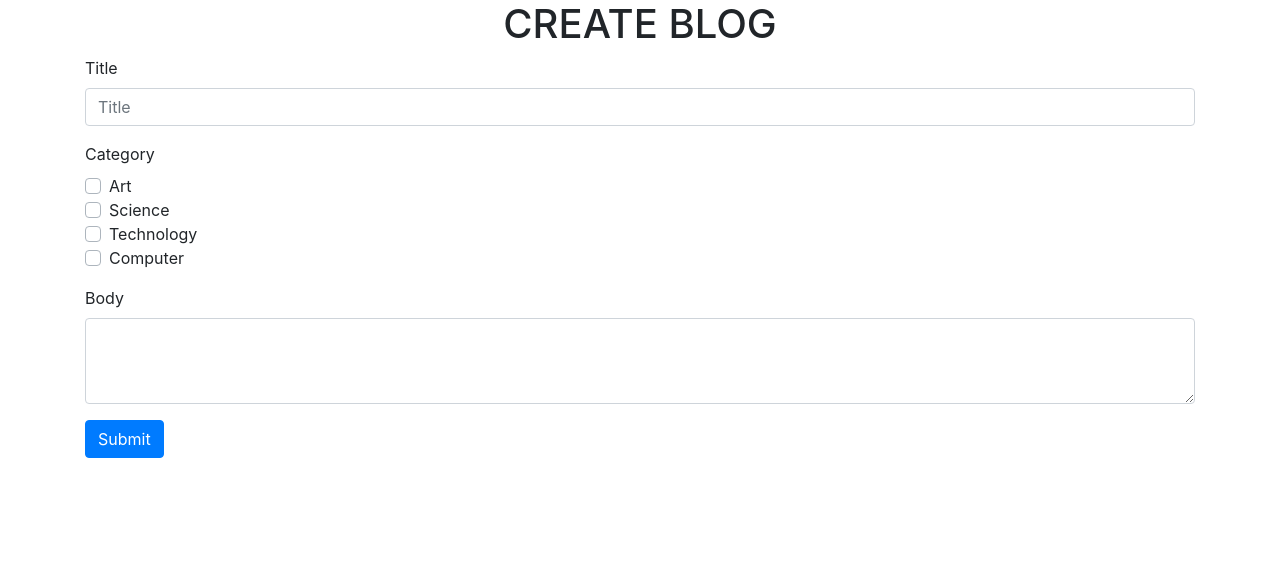
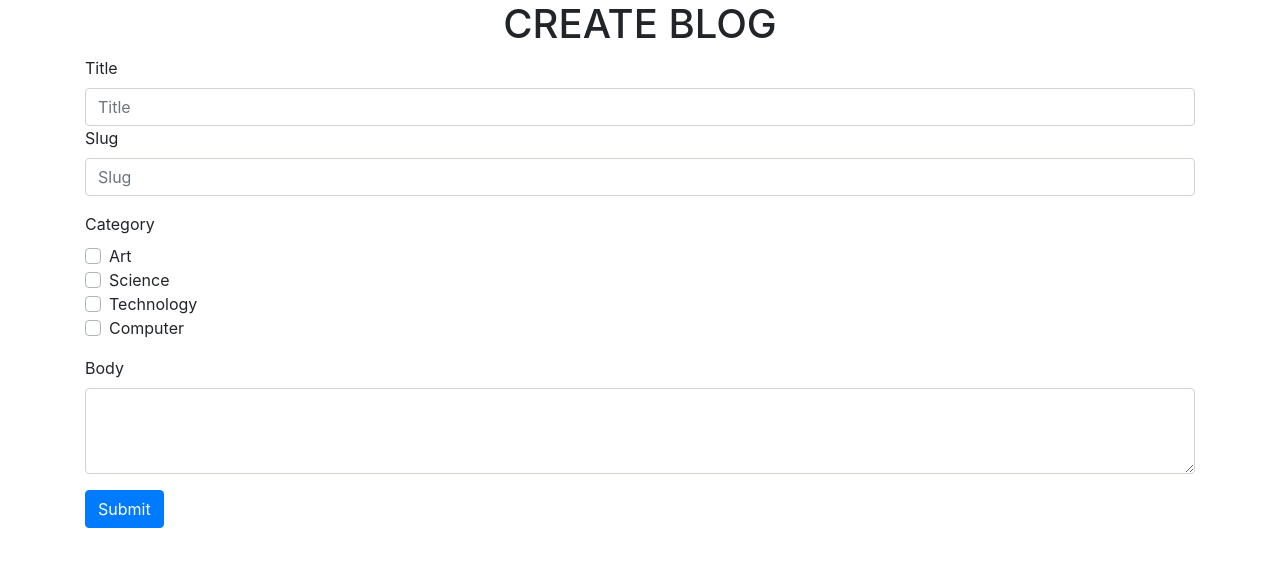
Before and after one commit to Sharma-Hrishabh/DBMS_Project, a Flask app: page /create_blog/ in a window 1280 px wide. Shown: the part 56-623 px from the top of the page. Run offline with Flask 2, Linux system fonts and the light colour scheme; some libraries are stand-ins or nearby versions.

Commit message:
create blog function in app

```diff
--- a/flaskr/app.py
+++ b/flaskr/app.py
@@ -118,7 +118,16 @@ def test():
 
 @app.route('/create_blog/',methods=['GET','POST'])
 def create_blog():
-    return render_template('create_blog.html')
+    if request.method=="POST":
+        with sqlite3.connect(DATABASE) as c:
+            cur = c.cursor()
+            title = request.form['title']
+            slug = request.form['slug']
+            body = request.form['body']
+            print(title)
+            return "HELLO"
+    else:
+        return render_template('create_blog.html')
 
 
 
--- a/flaskr/templates/create_blog.html
+++ b/flaskr/templates/create_blog.html
@@ -40,17 +40,13 @@
     <form method="POST">
       <div class="form-group">
         <label for="title">Title</label>
-        <input type="text" class="form-control" id="title" placeholder="Title">
+        <input type="text" class="form-control" name="title" id="title" placeholder="Title">
+        <label for="slug">Slug</label>
+        <input type="text" class="form-control" name="slug" id="slug" placeholder="Slug">
       </div>
       <div class="form-group">
         <label for="category">Category</label>
-        <!-- <select multiple class="form-control" id="category">
-          <option>Art</option>
-          <option>Science</option>
-          <option>Technology</option>
-          <option>Computer</option>
-          <option>Engineering</option>
-        </select> -->
+
         <div class="custom-control custom-checkbox">
   <input type="checkbox" class="custom-control-input" id="Art">
   <label class="custom-control-label" for="Art">Art</label>
@@ -70,7 +66,7 @@
       </div>
       <div class="form-group">
         <label for="body">Body</label>
-        <textarea class="form-control" id="body" rows="3"></textarea>
+        <textarea class="form-control" name="body" id="body" rows="3"></textarea>
       </div>
       <input type="submit" class="btn btn-primary">
     </form>
```
